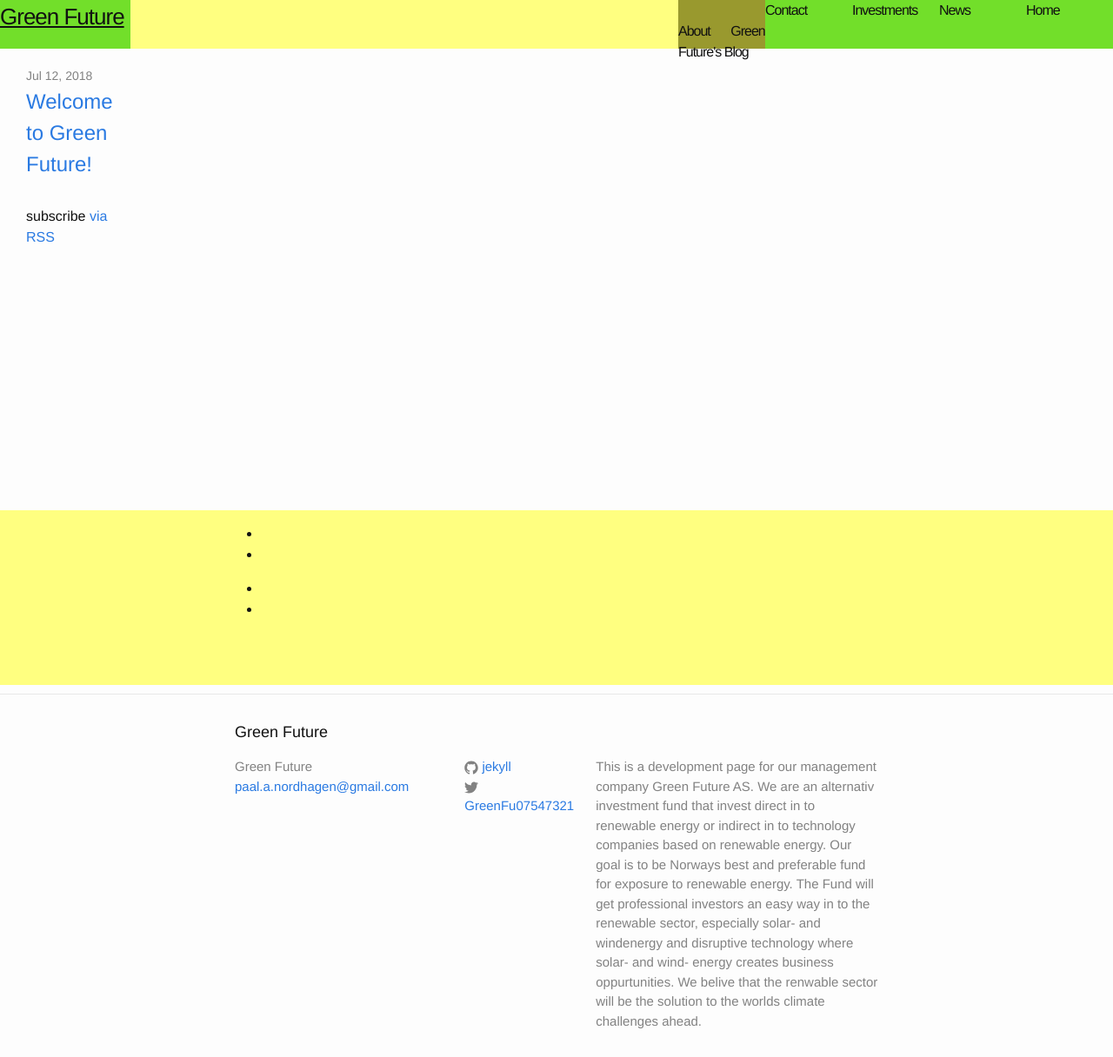
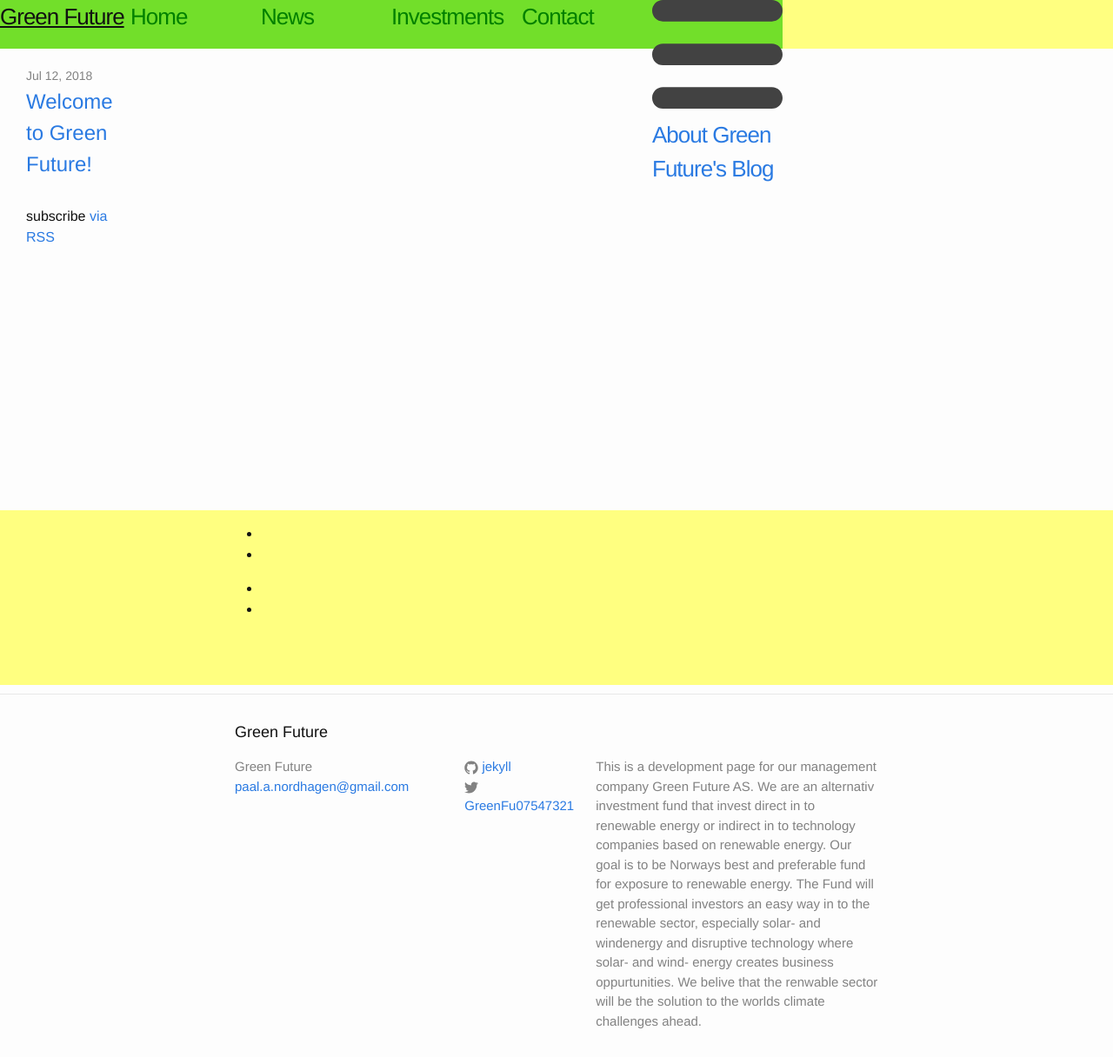
Before and after one commit to Paal-August/Paal-August.github.io, a Jekyll site: the page built from index.html, in a window 1280 px wide and 1216 px high. Shown: the whole window at 87% size. Built offline with Jekyll 4.4.1, drawn with Linux system fonts in a browser that asks for light colours.

Commit message:
Update header.html

```diff
--- a/_includes/header.html
+++ b/_includes/header.html
@@ -4,12 +4,12 @@
 
    <a class="site-title" href="{{ site.baseurl }}/">{{ site.title }}</a>
 
-    <div class="site-menu">Home</div>
-    <div class="site-menu">News</div>
-    <div class="site-menu">Investments</div>
-    <div class="site-menu">Contact</div>
+    <div class="site-title">Home</div>
+    <div class="site-title">News</div>
+    <div class="site-title">Investments</div>
+    <div class="site-title">Contact</div>
 
-    <nav class="site-nav">
+    <nav class="site-title">
       <a href="#" class="menu-icon">
         <svg viewBox="0 0 18 15">
           <path fill="#424242" d="M18,1.484c0,0.82-0.665,1.484-1.484,1.484H1.484C0.665,2.969,0,2.304,0,1.484l0,0C0,0.665,0.665,0,1.484,0 h15.031C17.335,0,18,0.665,18,1.484L18,1.484z"/>
```
